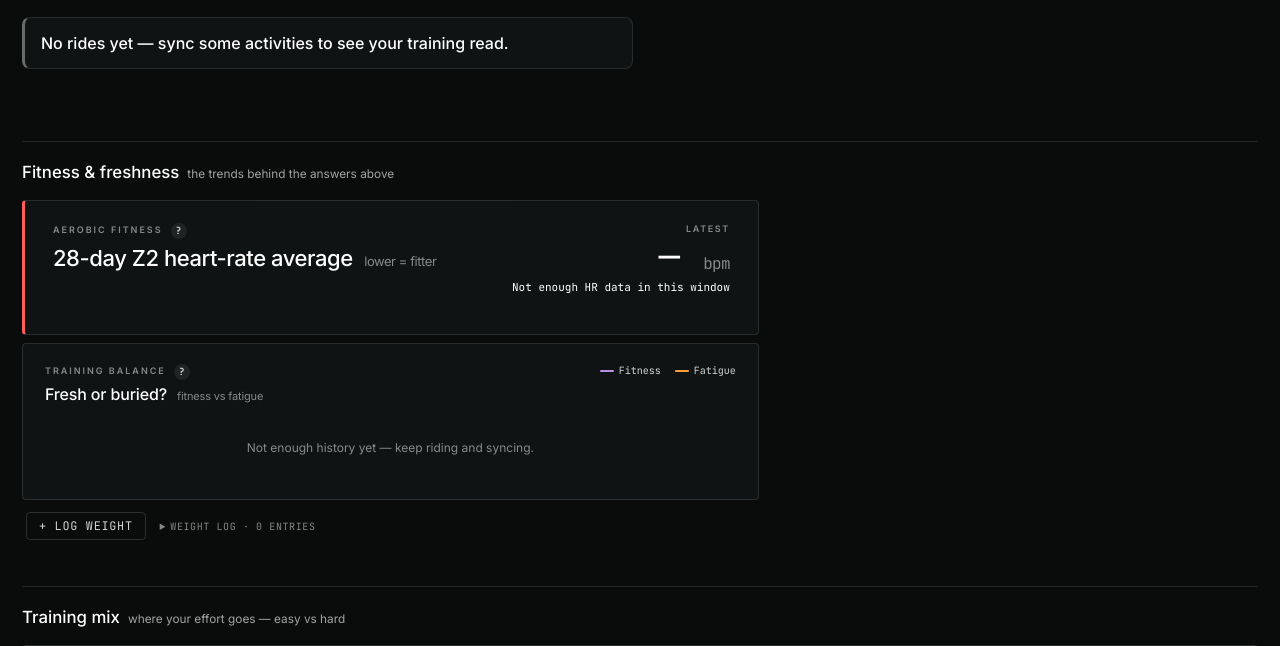
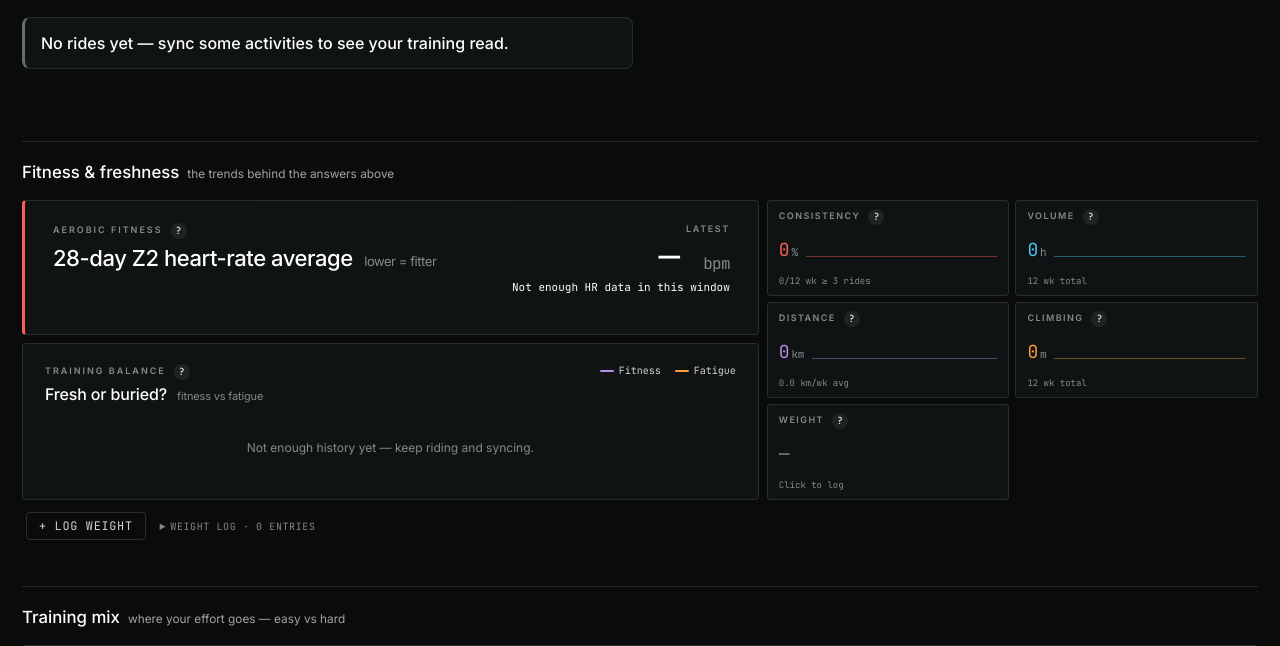
Before and after one commit to bdoarowberry/alforks, a Flask app: page /training in a window 1280 px wide. Shown: the part 186-832 px from the top of the page. Run offline with Flask 3, Linux system fonts and the light colour scheme; data that the repository does not hold is empty; some libraries are stand-ins or nearby versions.

Commit message:
Feat(training): restore useful tiles (trimmed), cut the jargon ones
The hidden metric grid took out genuinely useful tiles along with the jargon.
Bring back a de-jargoned keeper set — Consistency, Volume, Distance, Climbing,
Weight — and drop Form / Acute load / Chronic load / Hard hrs / Hard share /
Calories (now answered by the verdict cards + fitness-vs-fatigue chart). Weight
tile keeps the log entry point.

```diff
--- a/templates/training_load.html
+++ b/templates/training_load.html
@@ -912,39 +912,23 @@ function renderMetrics(weeks) {
   // → habit (Consistency) → body (Weight) → energy (Calories) → totals.
   // TRIMP load is now the dedicated chart panel below the hero — it
   // used to live here as a card.
+  // De-jargoned keeper set: habit + window totals + body weight. The old load
+  // tiles (Form / Acute / Chronic / Hard hrs / Hard share / Calories) are gone —
+  // they're answered by the verdict cards + the fitness-vs-fatigue chart above.
   const cards = [
-    { lbl: 'Form',         val: fmtSignedHours(tsb),     unit: 'h',    sub: tsbState.label,
-      color: tsbState.color,       spark: form_h_series,
-      tip: 'Chronic minus acute load — your readiness state.\n\nPositive (Fresh): under-trained recently, peak-ready.\nNegative (Fatigued): building, may need recovery.\n\nSlightly negative is normal during a build phase.' },
-    { lbl: 'Acute load',   val: atl.toFixed(1),          unit: 'h/wk', sub: 'avg, last 4 wk',
-      color: 'var(--tl-amber)',    spark: acute_h_series,
-      tip: 'Recent training stress.\n\nAverage weekly hours over the last 4 weeks — reflects what your body is currently absorbing.\n\nHours-based; for the intensity-weighted version see the TRIMP chart above.' },
-    { lbl: 'Chronic load', val: ctl.toFixed(1),          unit: 'h/wk', sub: 'avg, last 8 wk',
-      color: 'var(--tl-purple)',   spark: chronic_h_series,
-      tip: 'Sustained training stress.\n\nAverage weekly hours over the last 8 weeks — your aerobic baseline, what your body is built to absorb.' },
-    { lbl: 'Z2 hrs/wk',    val: z2_avg.toFixed(1),       unit: 'h',    sub: 'avg, last 4 wk',
-      color: 'var(--tl-green)',    spark: z2_h,
-      tip: 'Average hours per week in Zone 2 (endurance), last 4 weeks.\n\nDirect measure of base-aerobic volume — most aerobic adaptation comes from this.\n\nBuild-season target: 4–8+ h/wk.' },
-    { lbl: 'Hard hrs/wk',  val: hard_avg.toFixed(1),     unit: 'h',    sub: 'Z4+Z5, avg 4 wk',
-      color: 'var(--tl-red)',      spark: hard_h,
-      tip: 'Average hours per week in Z4 (threshold) + Z5 (VO2max), last 4 weeks.\n\nThe intensity dose — easy to overshoot without realising.' },
-    { lbl: 'Hard share',   val: hard_share.toFixed(0),   unit: '%',    sub: 'of Z2–Z5 time',
-      color: hardColor,            spark: hard_share_pct,
-      tip: 'Proportion of zoned time (Z2–Z5) spent at Z4+Z5 intensity.\n\nThe 80/20 rule says ~20% hard, ~80% easy.\n\nGreen = in range (10–20%), blue = under-stimulus for top-end gains, red = skewing too hard.' },
     { lbl: 'Consistency',  val: consistency_pct.toFixed(0), unit: '%', sub: `${consistent}/${weeks.length} wk ≥ 3 rides`,
       color: consColor,            spark: rides_series,
-      tip: 'Percentage of weeks in the window with ≥3 activities.\n\nConsistency over months matters more than peak weekly volume for amateur athletes.\n\nSparkline shows weekly ride count.' },
-    _weightCard(weeks),
-    _caloriesCard(weeks),
+      tip: 'Percentage of weeks with at least 3 rides.\n\nConsistency over months matters more than peak weekly volume. Sparkline = weekly ride count.' },
     { lbl: 'Volume',       val: totalH.toFixed(0),      unit: 'h',    sub: `${weeks.length} wk total`,
       color: 'var(--tl-blue)',     spark: volume_h,
       tip: 'Total moving hours across the selected window.' },
     { lbl: 'Distance',     val: Math.round(totalDist).toLocaleString(), unit: 'km', sub: `${(totalDist / Math.max(1, weeks.length)).toFixed(1)} km/wk avg`,
       color: 'var(--tl-purple)',   spark: dist_km,
-      tip: 'Total distance covered across the selected window.\n\nSub-line shows the per-week average.' },
+      tip: 'Total distance across the window.\n\nSub-line shows the per-week average.' },
     { lbl: 'Climbing',     val: Math.round(totalClimb).toLocaleString(), unit: 'm', sub: `${weeks.length} wk total`,
       color: 'var(--tl-amber)',    spark: climb_m,
-      tip: 'Total elevation gain across the window.\n\nExcludes lift-assisted segments where automatic detection identifies them.' },
+      tip: 'Total climbing across the window.\n\nExcludes lift-assisted segments where automatic detection identifies them.' },
+    _weightCard(weeks),
   ];
 
   renderMetricCards('tl-metrics-cards', cards);
@@ -1310,8 +1294,7 @@ function render(payload) {
   renderAnswers(payload);
   renderHero(payload.weeks);
   renderLoadBalance(payload);   // correct fitness-vs-fatigue, replaces TRIMP jargon
-  const _grid = document.getElementById('tl-metrics-cards');
-  if (_grid) _grid.style.display = 'none';   // jargon metric cards -> verdict cards
+  renderMetrics(payload.weeks); // trimmed keeper tiles (consistency, totals, weight)
   renderHRStack(payload.weeks);
   renderBarChart('tl-volume-chart',   payload.weeks, 'hours',  'h', 'volume');
   renderBarChart('tl-climbing-chart', payload.weeks, 'gain_m', 'm', 'climbing');
```
